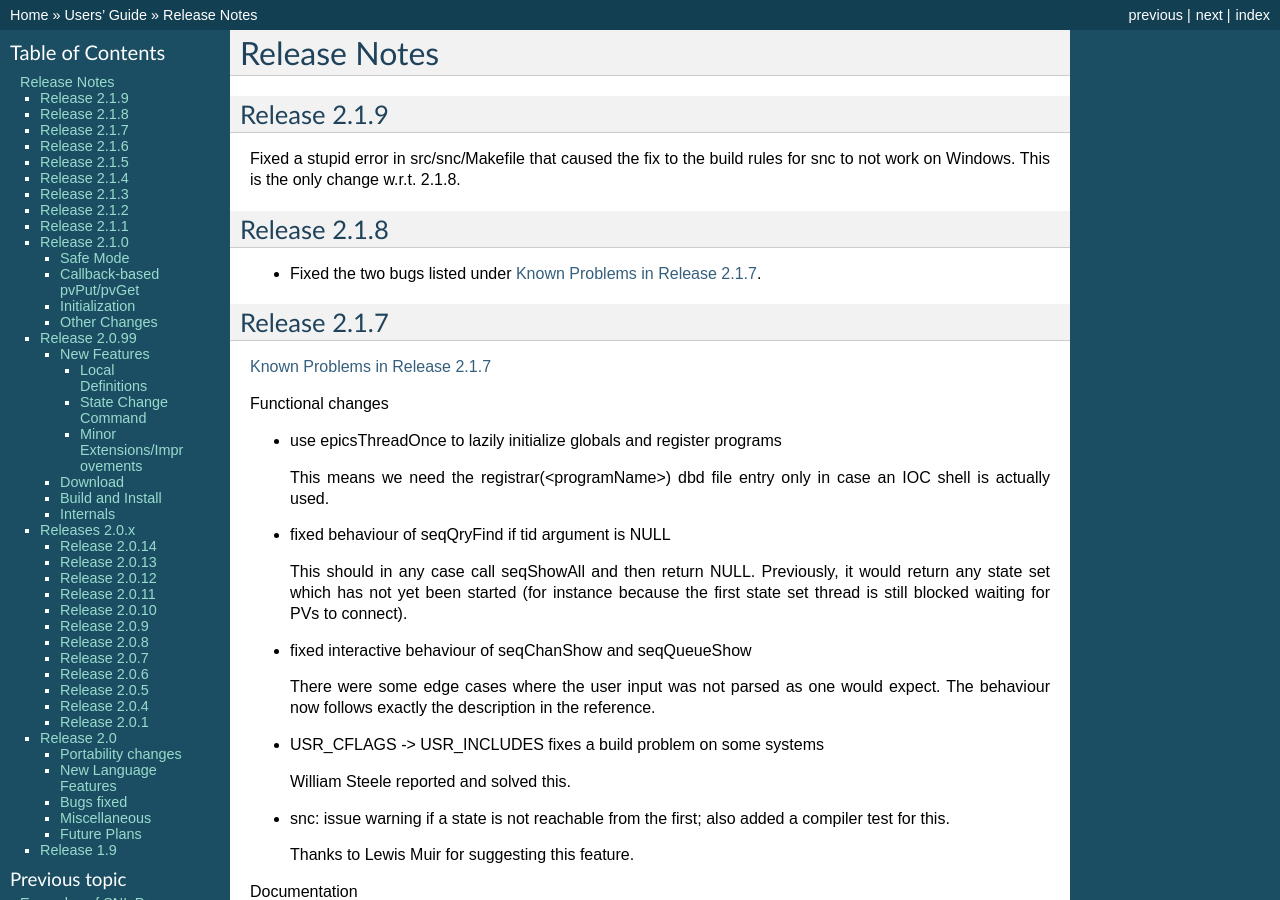
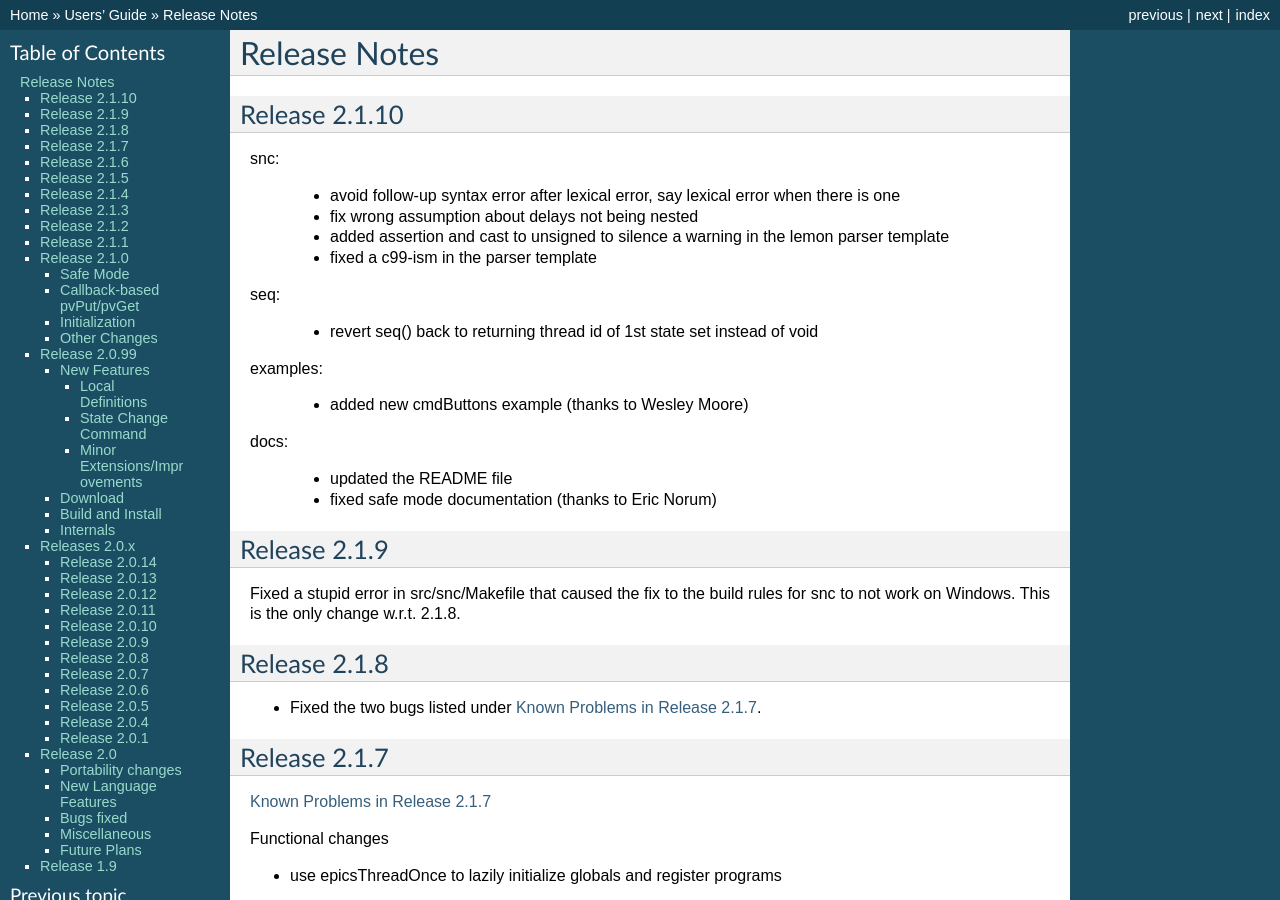
Before and after one commit to jeonghanlee/sequencer-2-2, a Sphinx documentation site: the page built from documentation/Notes.txt, in a window 1280 px wide and 900 px high. Built offline with Sphinx 7.4.7, drawn with Linux system fonts in a browser that asks for light colours.

```diff
--- a/documentation/Installation.txt
+++ b/documentation/Installation.txt
@@ -28,7 +28,7 @@ Releases are available here:
 
    http://www-csr.bessy.de/control/SoftDist/sequencer/releases/
 
-The current stable release is `2.1.9`_. Please take a look at the
+The current stable release is `2.1.10`_. Please take a look at the
 :ref:`VersioningPolicy` if you are unsure whether to upgrade to
 a new release.
 
@@ -50,6 +50,7 @@ or by following the links here:
    ========= ===========================
    Version   Release Notes
    --------- ---------------------------
+   `2.1.10`_ :ref:`Release_Notes_2.1.10`
    `2.1.9`_  :ref:`Release_Notes_2.1.9`
    `2.1.8`_  :ref:`Release_Notes_2.1.8`
    `2.1.7`_  :ref:`Release_Notes_2.1.7`
@@ -103,6 +104,7 @@ patches.
 You can also follow development by using the `repository browser`_.
 
 .. _latest snapshot: http://www-csr.bessy.de/control/SoftDist/sequencer/releases/seq-snapshot-latest.tar.gz
+.. _2.1.10: http://www-csr.bessy.de/control/SoftDist/sequencer/releases/seq-2.1.10.tar.gz
 .. _2.1.9: http://www-csr.bessy.de/control/SoftDist/sequencer/releases/seq-2.1.9.tar.gz
 .. _2.1.8: http://www-csr.bessy.de/control/SoftDist/sequencer/releases/seq-2.1.8.tar.gz
 .. _2.1.7: http://www-csr.bessy.de/control/SoftDist/sequencer/releases/seq-2.1.7.tar.gz
--- a/documentation/Notes.txt
+++ b/documentation/Notes.txt
@@ -1,5 +1,37 @@
 Release Notes
 =============
+
+.. _Release_Notes_2.1.10:
+
+Release 2.1.10
+--------------
+
+snc:
+
+  * avoid follow-up syntax error after lexical error,
+    say lexical error when there is one
+
+  * fix wrong assumption about delays not being nested
+
+  * added assertion and cast to unsigned to silence a warning
+    in the lemon parser template
+
+  * fixed a c99-ism in the parser template
+
+seq:
+
+  * revert seq() back to returning thread id of 1st state set
+    instead of void
+
+examples:
+
+  * added new cmdButtons example (thanks to Wesley Moore)
+
+docs:
+
+  * updated the README file
+
+  * fixed safe mode documentation (thanks to Eric Norum)
 
 .. _Release_Notes_2.1.9:
 
--- a/documentation/conf.py
+++ b/documentation/conf.py
@@ -52,7 +52,7 @@ copyright = u"""
 # The short X.Y version.
 version = '2.1'
 # The full version, including alpha/beta/rc tags.
-release = '2.1.9'
+release = '2.1.10'
 
 # The language for content autogenerated by Sphinx. Refer to documentation
 # for a list of supported languages.
```
Also changed, not shown: 1 other file.
